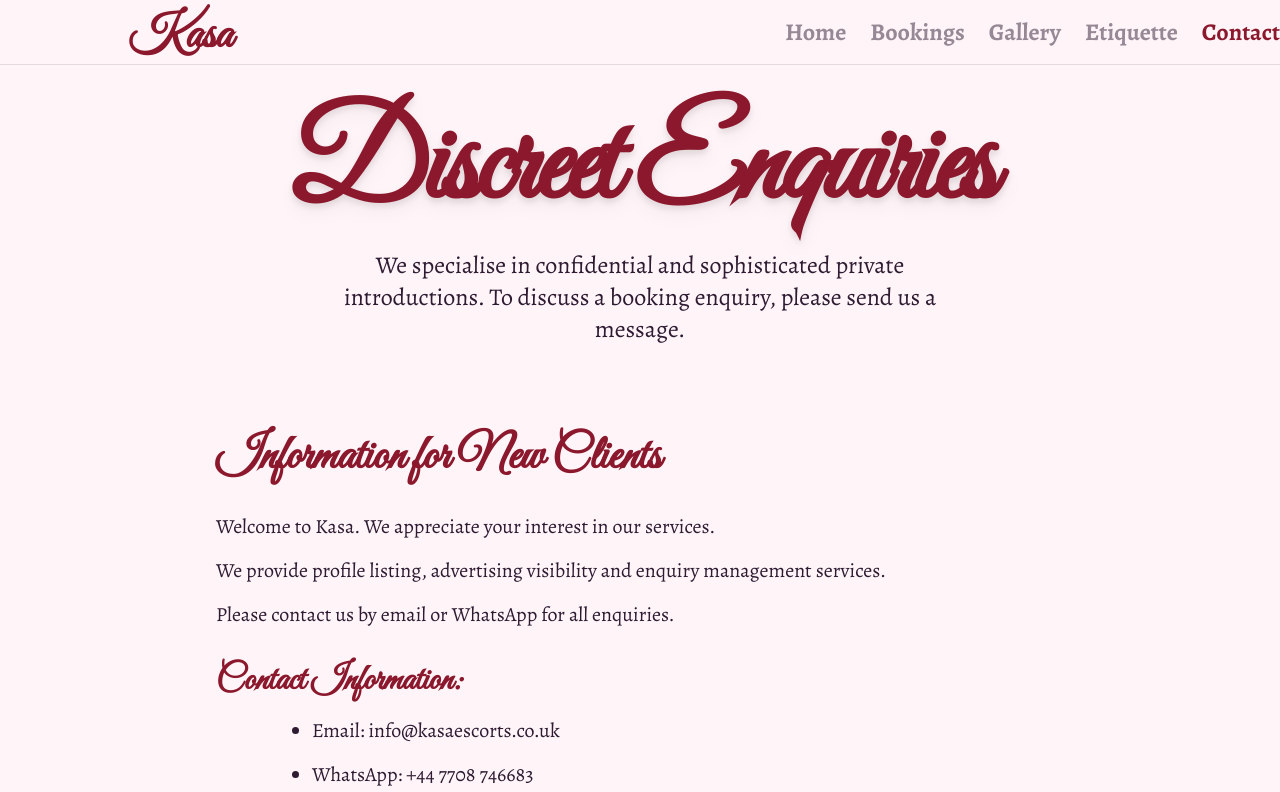
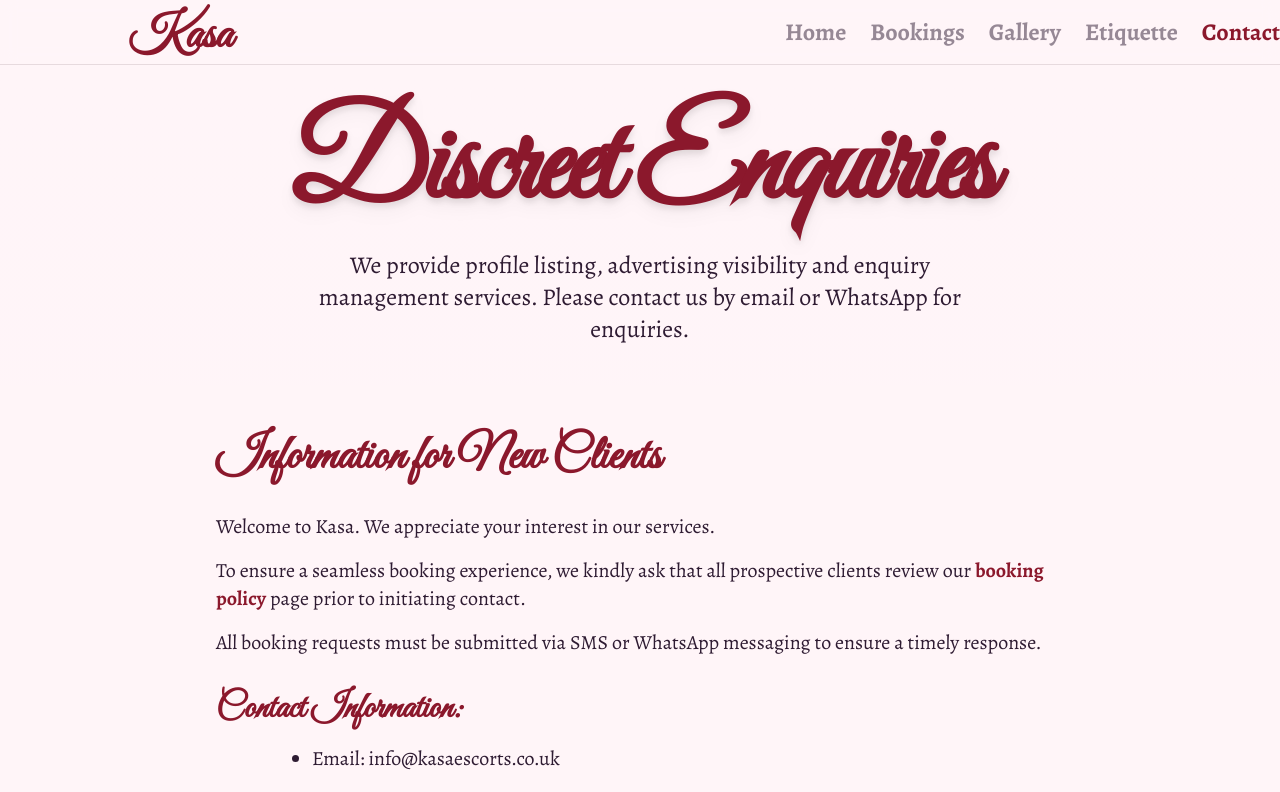
Before and after one commit to chrisbee2812/Roseescorts, a Next.js app: page /contact in a window 1280 px wide. Shown: the top 792 px of the page. Built offline with nearby package versions, Linux system fonts and the light colour scheme.

Commit message:
final contact page upload

```diff
--- a/src/app/contact/page.tsx
+++ b/src/app/contact/page.tsx
@@ -24,7 +24,7 @@
               Discreet Enquiries
             </h1>
             <p className="mx-auto max-w-2xl font-body text-lg text-foreground md:text-2xl">
-              We specialise in confidential and sophisticated private introductions. To discuss a booking enquiry, please send us a message.
+              We provide profile listing, advertising visibility and enquiry management services. Please contact us by email or WhatsApp for enquiries.
             </p>
 
           </div>
@@ -42,10 +42,10 @@
                   Welcome to Kasa. We appreciate your interest in our services.
               </p>
               <p className="mx-auto mb-4 max-w-3xl md:max-w-5xl text-foreground text-lg md:text-xl">
-                  We provide profile listing, advertising visibility and enquiry management services.
+                  To ensure a seamless booking experience, we kindly ask that all prospective clients review our <Link href="/bookings" className="text-primary font-bold">booking policy</Link> page prior to initiating contact.
               </p>
               <p className="mx-auto mb-8 max-w-3xl md:max-w-5xl text-foreground text-lg md:text-xl">
-                  Please contact us by email or WhatsApp for all enquiries.
+                  All booking requests must be submitted via SMS or WhatsApp messaging to ensure a timely response.
               </p>
               <h3 className="mb-4 font-headline text-3xl font-bold md:text-4xl text-primary">
                 Contact Information:
```
